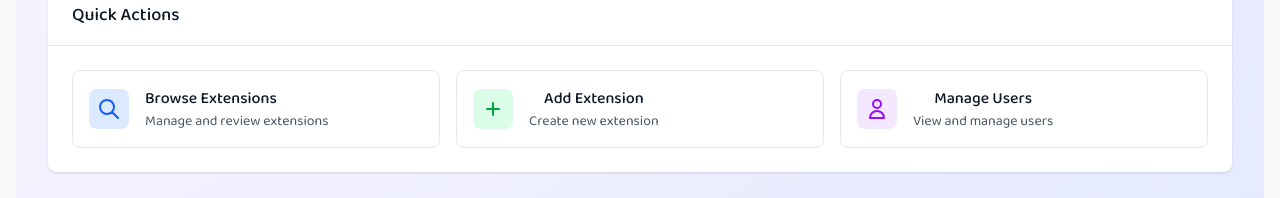
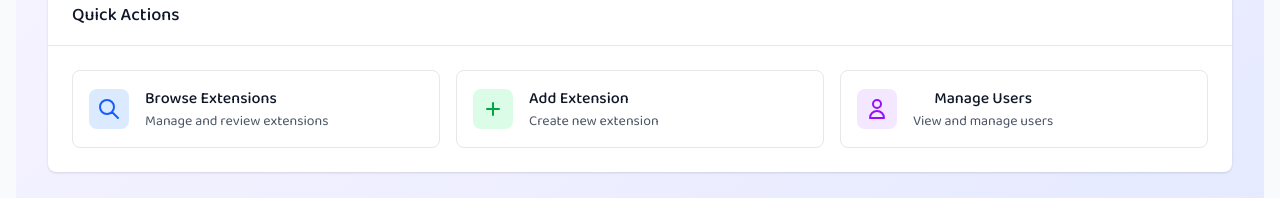
Before and after one commit to Aasthak07/ExtendEase, a Next.js app in the folder frontend/: page /admin/dashboard in a window 1280 px wide. Shown: the part 328-526 px from the top of the page. Built offline with nearby package versions, Linux system fonts and the light colour scheme; sample sign-in values are in the browser's storage.

Commit message:
Refactor AdminDashboard: Replace button with Link for 'Add Extension' action to improve navigation

```diff
--- a/frontend/src/app/admin/dashboard/page.jsx
+++ b/frontend/src/app/admin/dashboard/page.jsx
@@ -155,7 +155,10 @@ export default function AdminDashboard() {
                 </div>
               </Link>
 
-              <button className="flex items-center p-4 border border-gray-200 rounded-lg hover:bg-gray-50 transition-colors">
+              <Link
+                href="/admin/addextension"
+                className="flex items-center p-4 border border-gray-200 rounded-lg hover:bg-gray-50 transition-colors"
+              >
                 <div className="p-2 bg-green-100 rounded-lg mr-4">
                   <svg className="w-6 h-6 text-green-600" fill="none" stroke="currentColor" viewBox="0 0 24 24">
                     <path strokeLinecap="round" strokeLinejoin="round" strokeWidth={2} d="M12 6v6m0 0v6m0-6h6m-6 0H6" />
@@ -165,7 +168,7 @@ export default function AdminDashboard() {
                   <h3 className="font-medium text-gray-900">Add Extension</h3>
                   <p className="text-sm text-gray-600">Create new extension</p>
                 </div>
-              </button>
+              </Link>
 
               <button className="flex items-center p-4 border border-gray-200 rounded-lg hover:bg-gray-50 transition-colors">
                 <div className="p-2 bg-purple-100 rounded-lg mr-4">
```
